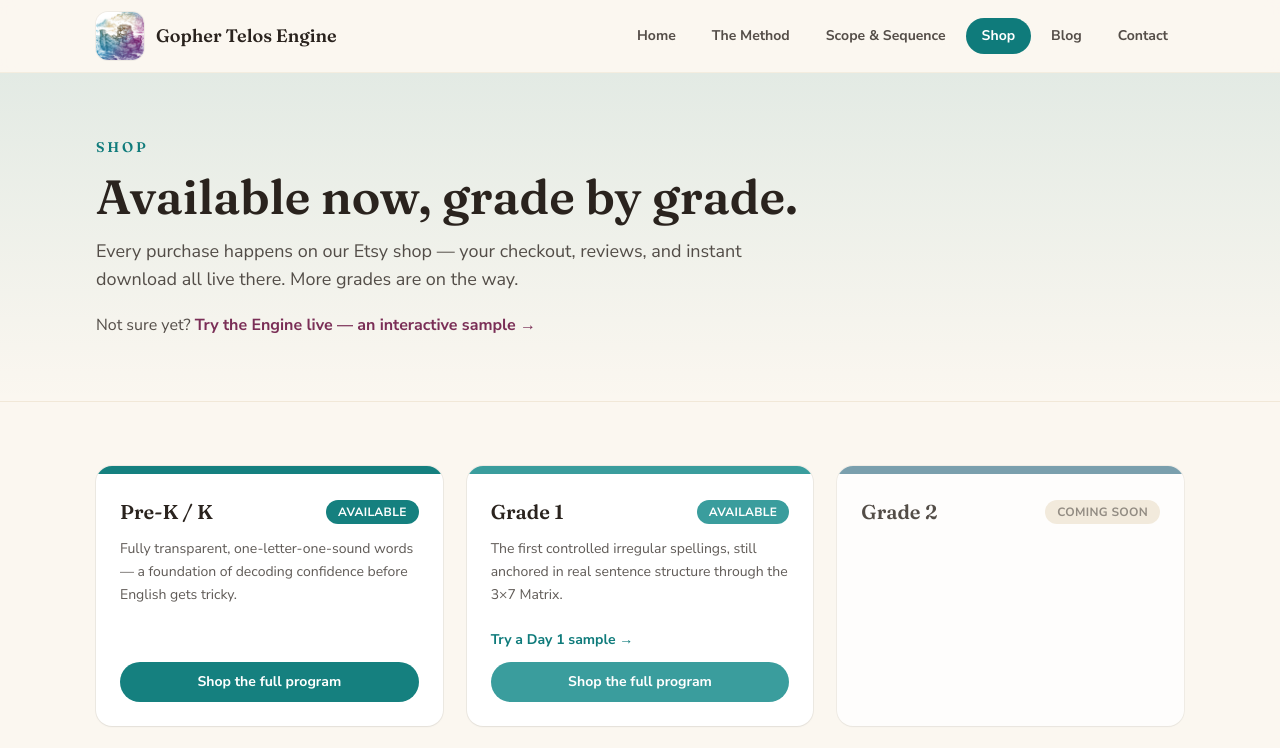
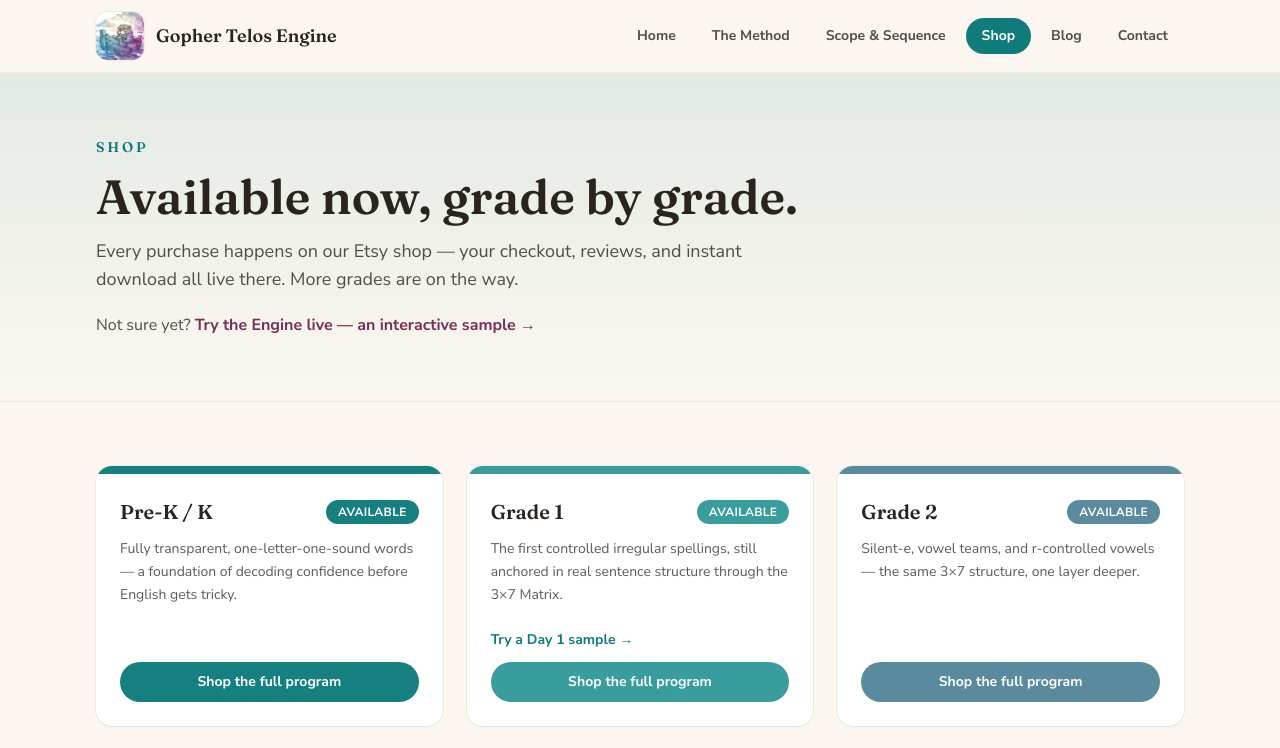
Before and after one commit to ejlotheunicorn-cell/gophertelos-site, a Next.js app: page /shop in a window 1280 px wide. Shown: the top 748 px of the page. Built offline with nearby package versions, Linux system fonts and the light colour scheme; a web font is replaced by a local one.

Commit message:
Grades 2 and 3 now available — link Etsy listings

```diff
--- a/data/grades.js
+++ b/data/grades.js
@@ -39,11 +39,26 @@ export const gradeCards = [
     sampleUrl: 'https://www.etsy.com/listing/4535965128/grade-1-phonics-sample-trial-worksheet',
     etsyKey: 'g1',
   },
-  // Grade 2 isn't listed on Etsy yet — shown as "Coming soon". When it launches,
-  // set status: 'available', add a blurb, sampleUrl, and etsyKey: 'g2' (and add
-  // the g2 listing URL back into data/site.js).
-  { id: 'g2', name: 'Grade 2', hex: depthColors.g2, status: 'coming' },
-  { id: 'g3', name: 'Grade 3', hex: depthColors.g3, status: 'coming' },
+  {
+    id: 'g2',
+    name: 'Grade 2',
+    hex: depthColors.g2,
+    status: 'available',
+    blurb:
+      'Silent-e, vowel teams, and r-controlled vowels — the same 3×7 structure, one layer deeper.',
+    sampleUrl: null,
+    etsyKey: 'g2',
+  },
+  {
+    id: 'g3',
+    name: 'Grade 3',
+    hex: depthColors.g3,
+    status: 'available',
+    blurb:
+      'Multisyllabic decoding, prefixes and suffixes — where readers start taking on longer words.',
+    sampleUrl: null,
+    etsyKey: 'g3',
+  },
   { id: 'g4', name: 'Grade 4', hex: depthColors.g4, status: 'coming' },
   { id: 'g5', name: 'Grade 5', hex: depthColors.g5, status: 'coming' },
   { id: 'g6', name: 'Grade 6', hex: depthColors.g6, status: 'coming' },
--- a/data/site.js
+++ b/data/site.js
@@ -12,7 +12,8 @@ export const site = {
   etsy: {
     prek: 'https://www.etsy.com/listing/4534811335/gopher-telos-engine-phonics-program-pre',
     g1: 'https://www.etsy.com/listing/4535967434/grade-1-reading-curriculum-full-year-36',
-    // g2: not listed on Etsy yet — Grade 2 shows as "Coming soon" for now.
+    g2: 'https://www.etsy.com/listing/4538912958/grade-2-reading-curriculum-full-year-36',
+    g3: 'https://www.etsy.com/listing/4538947786/grade-3-reading-curriculum-full-year-36',
   },
 
   // EMAIL LIST SIGNUP.
```
